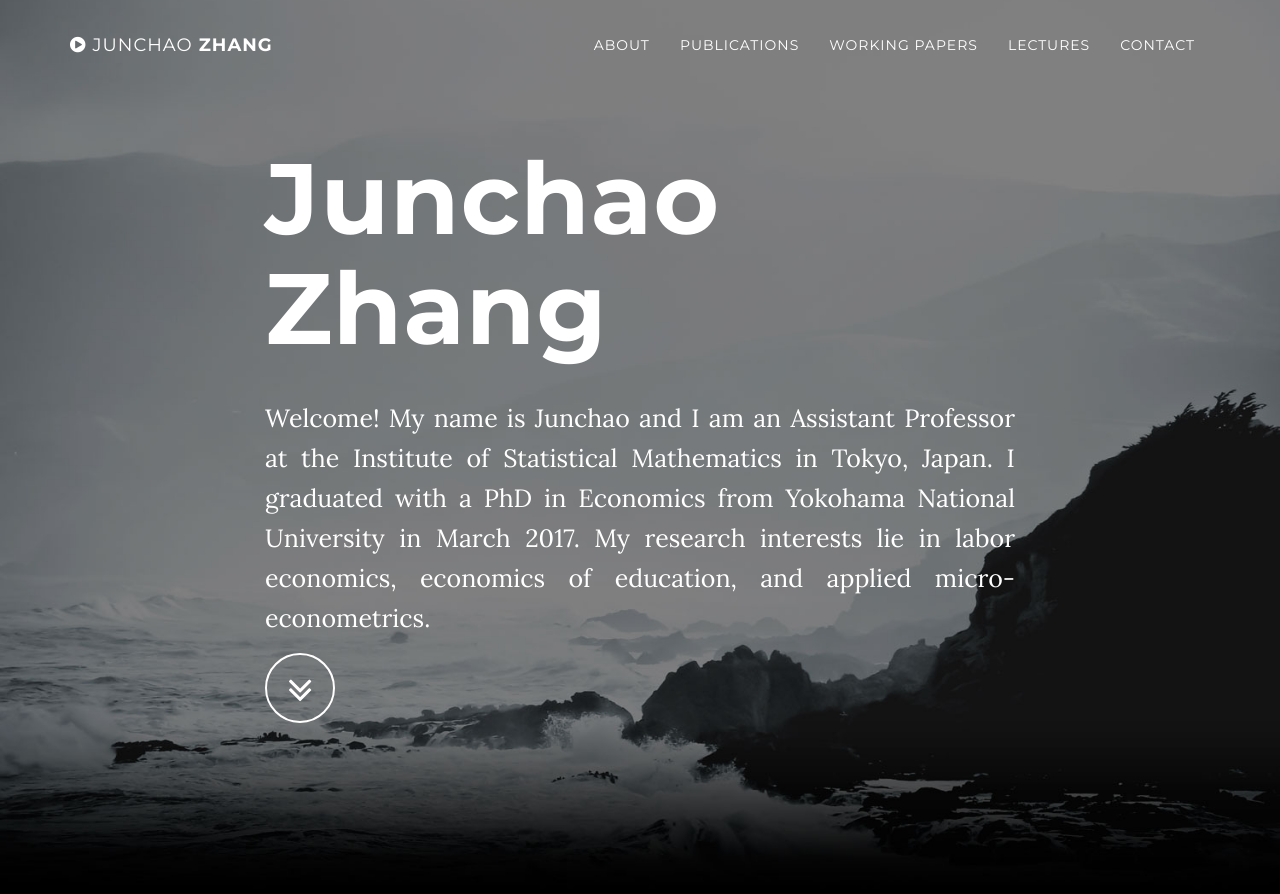
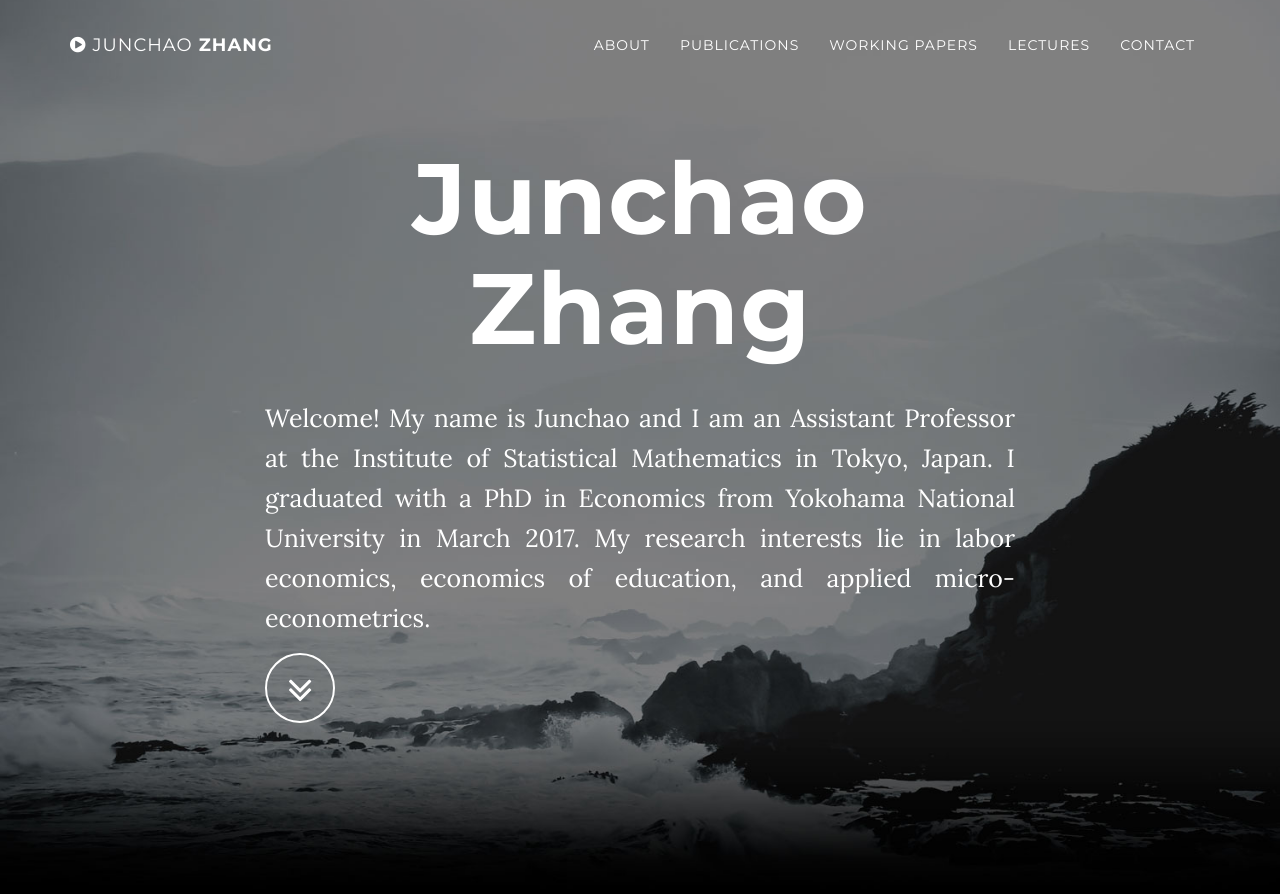
Before and after one commit to ztempest0218/ztempest0218.github.io, a Jekyll site: the page built from index.html, in a window 1280 px wide and 900 px high. Shown: the top 894 px of the window. Built offline with Jekyll 4.4.1, drawn with Linux system fonts in a browser that asks for light colours.

Commit message:
Update grayscale.css

```diff
--- a/_includes/css/grayscale.css
+++ b/_includes/css/grayscale.css
@@ -136,7 +136,7 @@ a:focus {
     width: 100%;
     height: auto;
     padding: 100px 0;
-    text-align: justify;
+    text-align: center;
     color: #fff;
     background: url(/img/intro-bg.jpg) no-repeat bottom center scroll;
     background-color: {{ site.color.primary-dark }};
@@ -152,7 +152,7 @@ a:focus {
 }
 
 .intro .intro-body .brand-heading {
-    font-size: 40px;
+    font-size: 30px;
 }
 
 .intro .intro-body .intro-text {
@@ -170,6 +170,7 @@ a:focus {
     }
 
     .intro .intro-body .intro-text {
+        text-align: justify;
         font-size: 25px;
     }
 }
```
